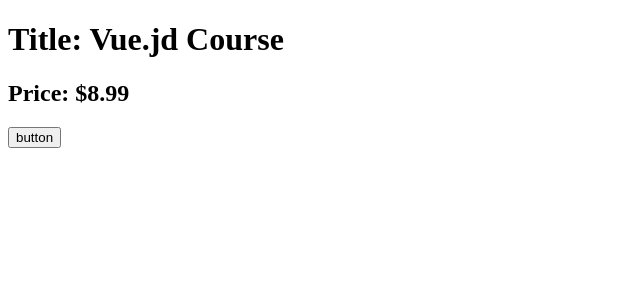
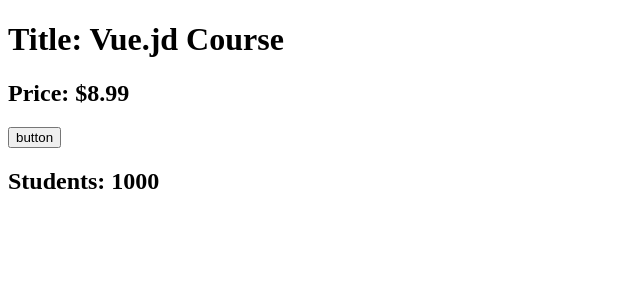
Before and after one commit to Utaka19/vue-lesson, a Vue app: page / in a window 1280 px wide. Shown: the top 300 px of the page, without its empty margins (0-640 px from the left). Built offline with nearby package versions, Linux system fonts and the light colour scheme.

Commit message:
オブジェクトをリアクティブにする場合

```diff
--- a/src/App.vue
+++ b/src/App.vue
@@ -1,15 +1,21 @@
 <script setup>
 import { ref } from 'vue'
-const title = 'Vue.jd Course'
+const title = ref('Vue.jd Course')
 let price = ref(9.99)
 console.log(price.value)
 function increment() {
   price.value++
   console.log(price.value)
 }
+const info = ref({
+    students: 1000,
+    rating: 4.0
+})
+console.log(info.value.students)
 </script>
 <template>
   <h1>Title: {{ title }}</h1>
   <h2>Price: ${{ price - 1 }}</h2>
   <button @click="increment">button</button>
+  <h2>Students: {{ info.students }}</h2>
 </template>
```
